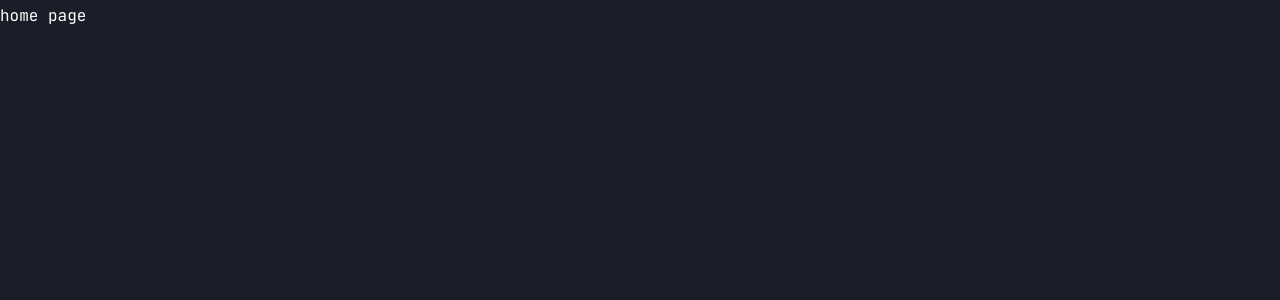
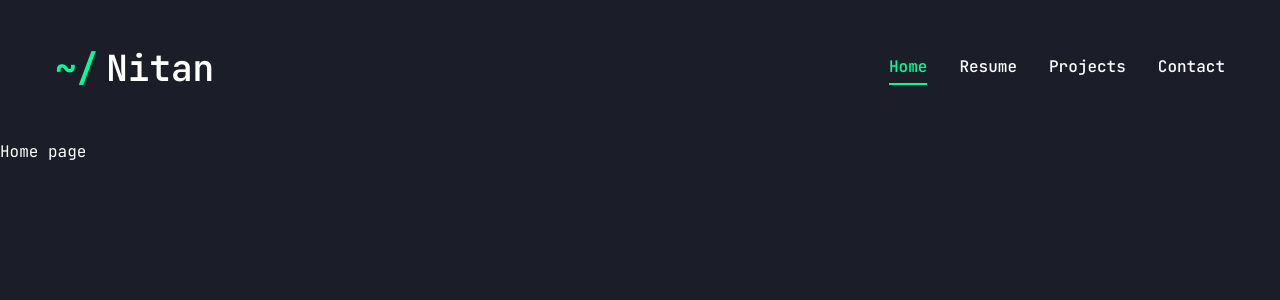
Before and after one commit to NitanJana/nitan-portfolio, a Next.js app: page / in a window 1280 px wide. Shown: the top 300 px of the page. Built offline with nearby package versions, Linux system fonts and the light colour scheme.

Commit message:
feat: add desktop nav

```diff
--- /dev/null
+++ b/src/app/contact/page.tsx
@@ -0,0 +1,5 @@
+const ContactPage = () => {
+  return <div>Contact Page</div>;
+};
+
+export default ContactPage;
--- a/src/app/layout.tsx
+++ b/src/app/layout.tsx
@@ -1,6 +1,9 @@
 import type { Metadata } from "next";
 import { JetBrains_Mono } from "next/font/google";
 import "./globals.css";
+
+// components
+import Header from "@/components/Header";
 
 const jetbrainsMono = JetBrains_Mono({
   subsets: ["latin"],
@@ -20,7 +23,10 @@ export default function RootLayout({
 }>) {
   return (
     <html lang="en">
-      <body className={jetbrainsMono.variable}>{children}</body>
+      <body className={jetbrainsMono.variable}>
+        <Header />
+        {children}
+      </body>
     </html>
   );
 }
--- a/src/app/page.tsx
+++ b/src/app/page.tsx
@@ -1,5 +1,3 @@
-import Image from "next/image";
-
 export default function Home() {
-  return <main>home page</main>;
+  return <main>Home page</main>;
 }
--- /dev/null
+++ b/src/app/projects/page.tsx
@@ -0,0 +1,5 @@
+const ProjectsPage = () => {
+  return <div>Projects Page</div>;
+};
+
+export default ProjectsPage;
--- /dev/null
+++ b/src/app/resume/page.tsx
@@ -0,0 +1,5 @@
+const ResumePage = () => {
+  return <div>Resume Page</div>;
+};
+
+export default ResumePage;
--- /dev/null
+++ b/src/components/Header.tsx
@@ -0,0 +1,32 @@
+import Link from "next/link";
+
+// components
+import Nav from "./Nav";
+import MobileNav from "./MobileNav";
+
+const Header = () => {
+  return (
+    <header className="py-8 xl:py-12 text-white">
+      <div className="container mx-auto flex justify-between items-center gap-8">
+        {/* Logo */}
+        <Link href="/">
+          <div className="text-4xl font-semibold flex gap-2">
+            <span className="text-accent">~/</span>Nitan
+          </div>
+        </Link>
+
+        {/* desktop nav */}
+        <div className="hidden xl:flex">
+          <Nav />
+        </div>
+
+        {/* mobile nav */}
+        <div className="xl:hidden">
+          <MobileNav />
+        </div>
+      </div>
+    </header>
+  );
+};
+
+export default Header;
--- /dev/null
+++ b/src/components/MobileNav.tsx
@@ -0,0 +1,5 @@
+const MobileNav = () => {
+  return <nav>mobile Nav</nav>;
+};
+
+export default MobileNav;
--- /dev/null
+++ b/src/components/Nav.tsx
@@ -0,0 +1,29 @@
+"use client";
+
+import clsx from "clsx";
+import Link from "next/link";
+import { usePathname } from "next/navigation";
+import { navItems } from "@/constants";
+
+const Nav = () => {
+  const currentPath = usePathname();
+
+  return (
+    <nav className="flex gap-8">
+      {navItems.map((item) => (
+        <Link
+          key={item.href}
+          href={item.href}
+          className={clsx(
+            currentPath === item.href && "text-accent border-b-2 border-accent",
+            "capitalize font-medium hover:text-accent transition"
+          )}
+        >
+          {item.name}
+        </Link>
+      ))}
+    </nav>
+  );
+};
+
+export default Nav;
--- /dev/null
+++ b/src/constants.ts
@@ -0,0 +1,6 @@
+export const navItems = [
+  { name: "home", href: "/" },
+  { name: "resume", href: "/resume" },
+  { name: "projects", href: "/projects" },
+  { name: "contact", href: "/contact" },
+];
```
